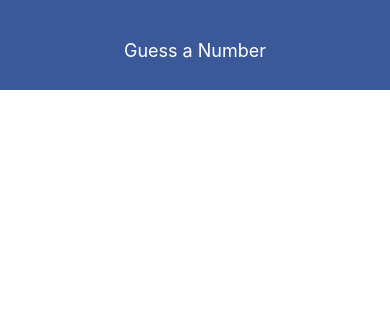
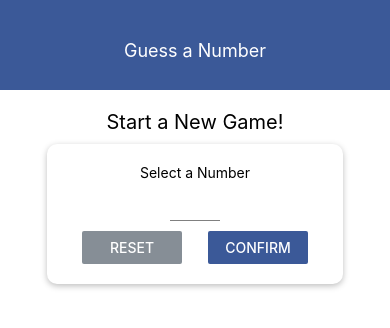
Before and after one commit to jmrmgn/guess-app, a React Native app: screen / in a window 390 px wide. Shown: the top 328 px of the page. Built offline with nearby package versions, Linux system fonts and the light colour scheme.

Commit message:
added StartGameScreen screen, added Card and Input component

```diff
--- a/App.js
+++ b/App.js
@@ -8,6 +8,7 @@ export default function App() {
   return (
     <View style={styles.screen}>
       <Header title="Guess a Number" />
+      <StartGameScreen />
     </View>
   );
 }
--- /dev/null
+++ b/components/Card.js
@@ -0,0 +1,21 @@
+import React from 'react';
+import { Text, View, StyleSheet } from 'react-native';
+
+const Card = ({ style, children }) => {
+  return <View style={{ ...styles.card, ...style }}>{children}</View>;
+};
+
+const styles = StyleSheet.create({
+  card: {
+    shadowColor: 'black',
+    shadowOffset: { width: 0, height: 2 },
+    shadowRadius: 6,
+    shadowOpacity: 0.26,
+    backgroundColor: 'white',
+    elevation: 8,
+    padding: 20,
+    borderRadius: 10
+  }
+});
+
+export default Card;
--- a/components/Header.js
+++ b/components/Header.js
@@ -1,5 +1,6 @@
 import React from 'react';
 import { Text, View, StyleSheet } from 'react-native';
+import Colors from '../constants/colors';
 
 const Header = ({ title }) => {
   return (
@@ -14,7 +15,7 @@ const styles = StyleSheet.create({
     width: '100%',
     height: 90,
     paddingTop: 40,
-    backgroundColor: '#3b5998',
+    backgroundColor: Colors.primary,
     alignItems: 'center'
   },
   headerTitle: {
--- /dev/null
+++ b/components/Input.js
@@ -0,0 +1,18 @@
+import React from 'react';
+import { TextInput, StyleSheet } from 'react-native';
+
+const Input = props => {
+  const { style, placeHolder } = props;
+  return <TextInput {...props} style={{ ...styles.input, ...style }} />;
+};
+
+const styles = StyleSheet.create({
+  input: {
+    height: 30,
+    borderBottomColor: 'grey',
+    borderBottomWidth: 1,
+    marginVertical: 10
+  }
+});
+
+export default Input;
--- /dev/null
+++ b/screens/StartGameScreen.js
@@ -0,0 +1,87 @@
+import React, { useState } from 'react';
+import {
+  StyleSheet,
+  View,
+  Text,
+  TextInput,
+  Button,
+  TouchableWithoutFeedback,
+  Keyboard
+} from 'react-native';
+import Colors from '../constants/colors';
+
+import Card from '../components/Card';
+import Input from '../components/Input';
+
+const StartGameScreen = props => {
+  const [inputValue, setInputValue] = useState('');
+
+  const handleChangeInput = inputText => {
+    setInputValue(inputText.replace(/[^0-9]/g, ''));
+  };
+
+  return (
+    <TouchableWithoutFeedback onPress={() => Keyboard.dismiss()}>
+      <View style={styles.screen}>
+        <Text style={styles.title}>Start a New Game!</Text>
+        <Card style={styles.inputContainer}>
+          <Text>Select a Number</Text>
+          <Input
+            style={styles.input}
+            blurOnSubmit
+            autoCapitalize="none"
+            autoCorrect={false}
+            keyboardType="number-pad"
+            value={inputValue}
+            onChangeText={handleChangeInput}
+            maxLength={2}
+          />
+          <View style={styles.buttonContainer}>
+            <View style={styles.button}>
+              <Button
+                title="Reset"
+                onPress={() => {}}
+                color={Colors.secondary}
+              />
+            </View>
+            <View style={styles.button}>
+              <Button
+                title="Confirm"
+                onPress={() => {}}
+                color={Colors.primary}
+              />
+            </View>
+          </View>
+        </Card>
+      </View>
+    </TouchableWithoutFeedback>
+  );
+};
+
+const styles = StyleSheet.create({
+  screen: {
+    flex: 1,
+    alignItems: 'center',
+    padding: 10
+  },
+  title: {
+    fontSize: 20,
+    marginVertical: 10
+  },
+  inputContainer: { width: 300, maxWidth: '80%', alignItems: 'center' },
+  input: {
+    width: 50,
+    textAlign: 'center'
+  },
+  buttonContainer: {
+    flexDirection: 'row',
+    width: '100%',
+    justifyContent: 'space-between',
+    paddingHorizontal: 15
+  },
+  button: {
+    width: 100
+  }
+});
+
+export default StartGameScreen;
```
